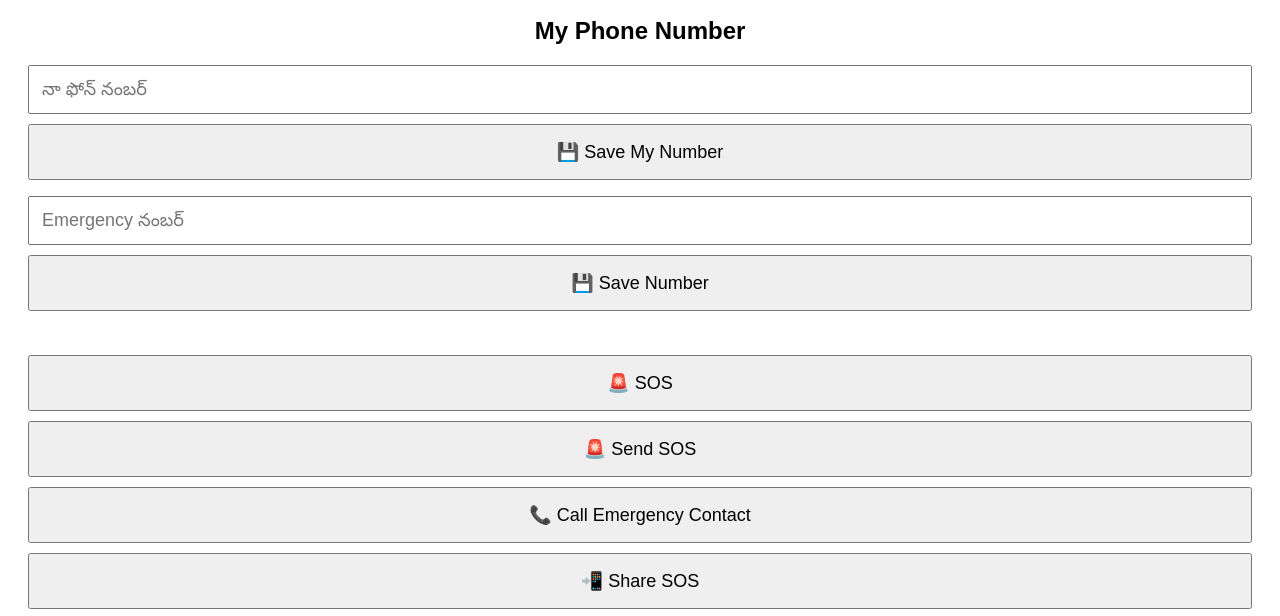
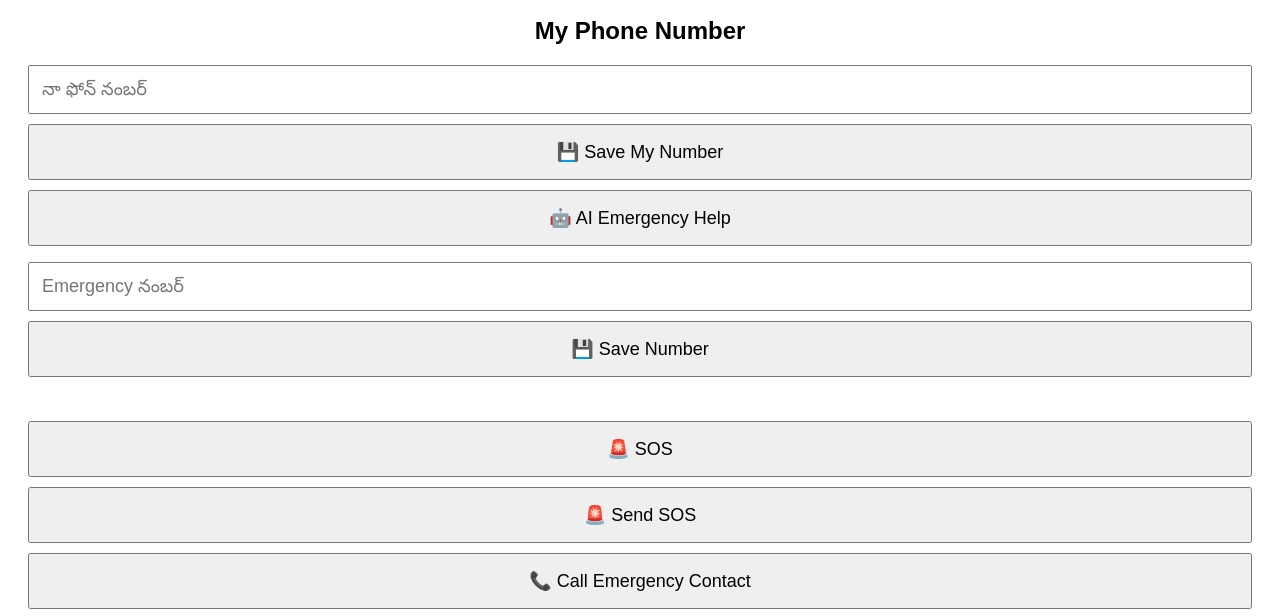
Before and after one commit to settilokesh8585-stack/Life-Saver, a plain HTML site: page index.html in a window 1280 px wide. Shown: the part 140-756 px from the top of the page. Drawn offline with Linux system fonts and the light colour scheme.

Commit message:
Add AI Emergency Help button to index.html

```diff
--- a/index.html
+++ b/index.html
@@ -23,7 +23,9 @@
 <button onclick="saveMyPhone()">
     💾 Save My Number
 </button>
-
+<button onclick="aiEmergencyHelp()">
+    🤖 AI Emergency Help
+</button>
 <p id="myPhoneStatus"></p>
     <input
         type="tel"
```
